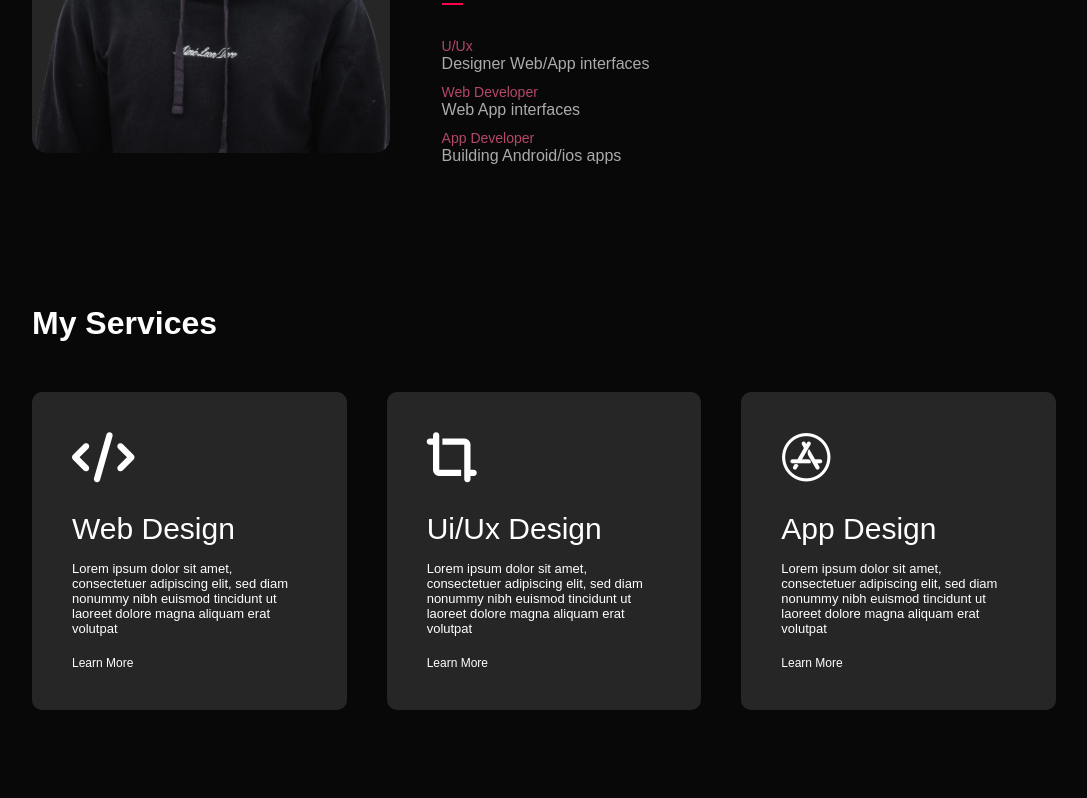
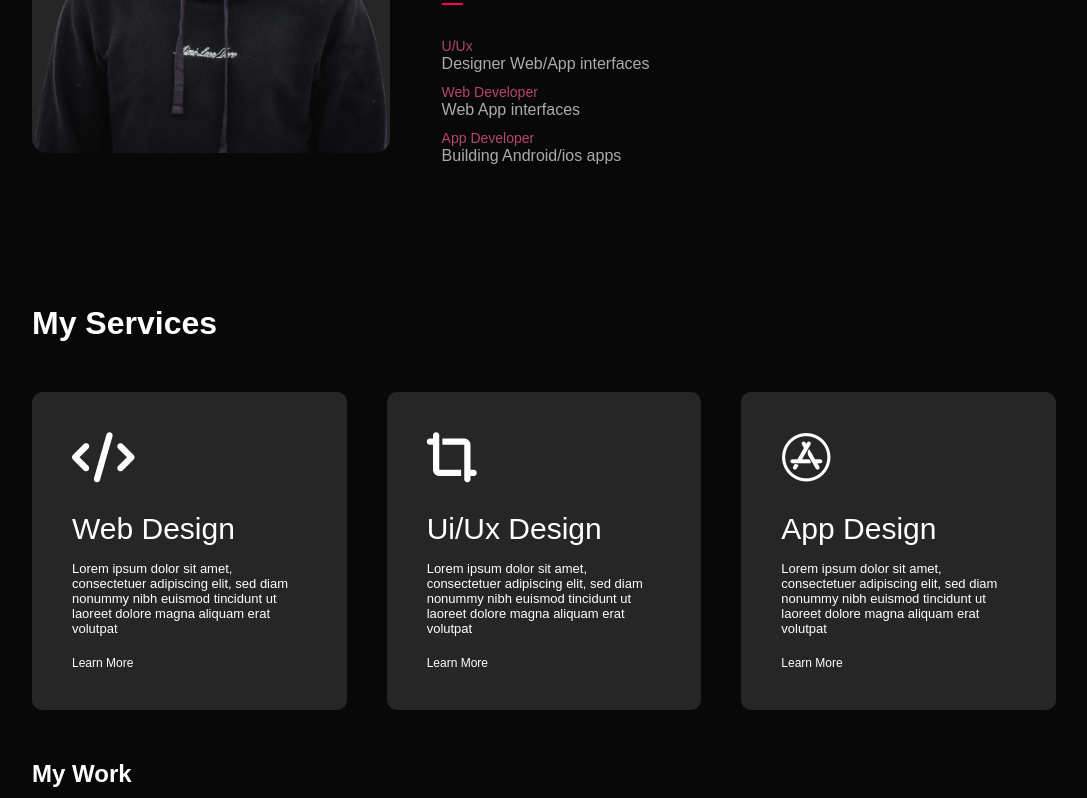
Before and after one commit to FahimReza3/My_Ghaleb, a plain HTML site: page index.html in a window 1280 px wide. Shown: the part 1203-2001 px from the top of the page, without its empty margins (96-1183 px from the left). Before the commit the page ends 1953 px from the top, so only its background shows below. Drawn offline with Linux system fonts and the light colour scheme.

Commit message:
Create a Portfolio Part

```diff
--- a/index.html
+++ b/index.html
@@ -108,6 +108,12 @@
         </div>
     </div>
 
+    <div class="Portfolio" id="Portfolio">
+        <div class="Container">
+            <h2 class="sub-Titles">My Work</h2>
+        </div>
+    </div>
+
     <script src="File/js/script.js"></script>
 </body>
 </html>
```
